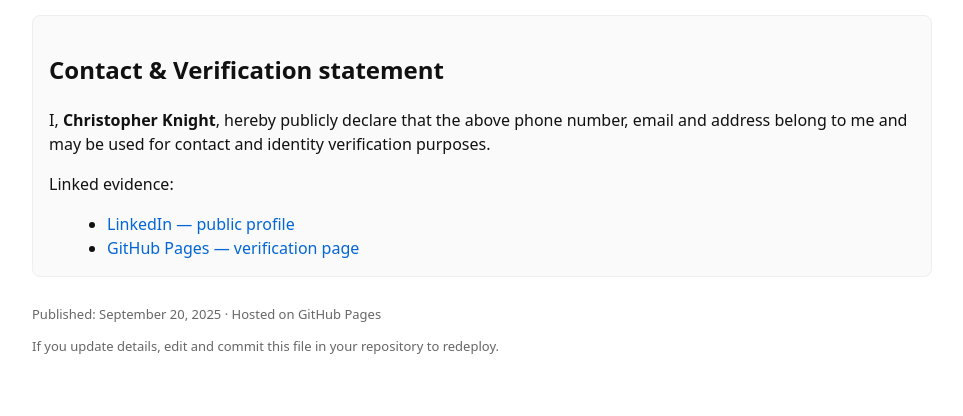
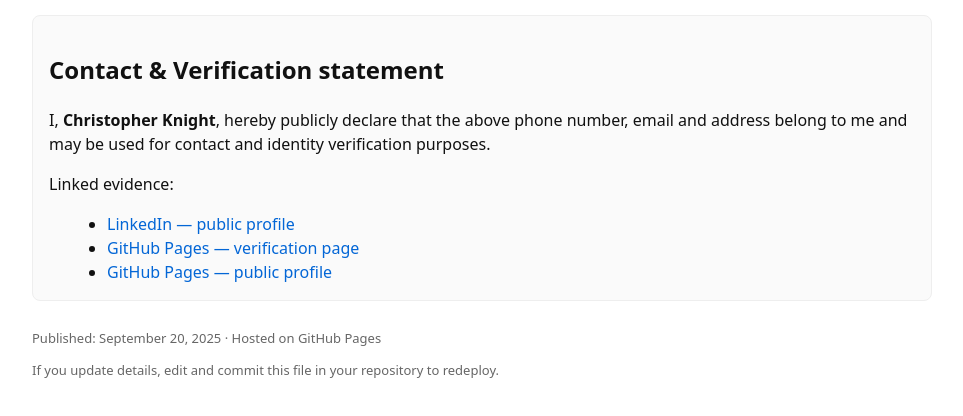
Before and after one commit to hanadooneadda4732-maker/-alt.github.io, a plain HTML site: page index.html in a window 1280 px wide. Shown: the part 154-570 px from the top of the page, without its empty margins (158-1121 px from the left). Drawn offline with Linux system fonts and the light colour scheme.

Commit message:
Update index.html

```diff
--- a/index.html
+++ b/index.html
@@ -59,6 +59,7 @@
     <ul class="links">
       <li><a href="https://www.linkedin.com/in/christopher-knight-8bab50385" target="_blank" rel="noopener">LinkedIn — public profile</a></li>
       <li><a href="https://hanadooneadda4732-maker.github.io/-alt.github.io/" target="_blank" rel="noopener">GitHub Pages — verification page</a></li>
+      <li><a href="https://github.com/hanadooneadda4732-maker" target="_blank" rel="noopener">GitHub Pages — public profile</a></li>
     </ul>
   </section>
 
```
